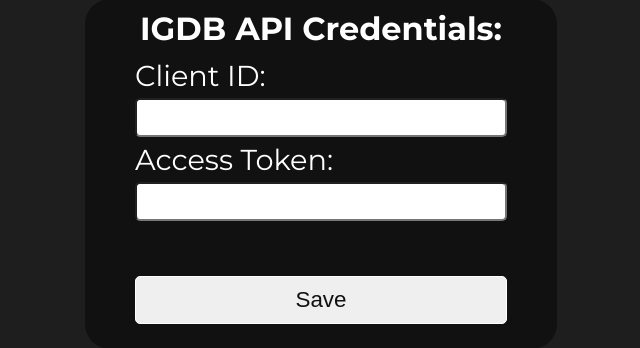
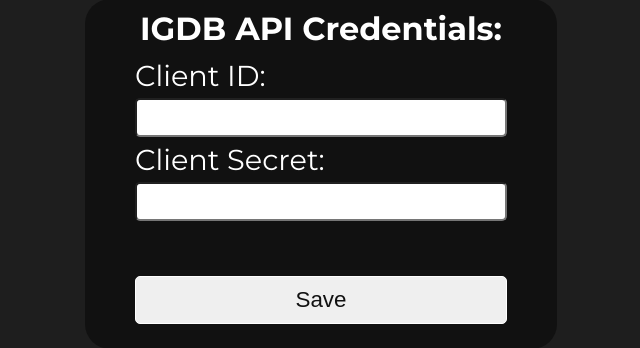
Before and after one commit to tj-browne/game-finder, a Django app: page /credentials/ in a window 1280 px wide. Shown: the part 217-565 px from the top of the page, without its empty margins (319-959 px from the left). Run offline with Django 5.2, Linux system fonts and the light colour scheme; parts of the project's set-up code (start-up, migrations or seed data) failed here and were passed over.

Commit message:
Add Client Secret Auth

```diff
--- a/main/forms.py
+++ b/main/forms.py
@@ -3,15 +3,20 @@ from django import forms
 
 class CredentialsForm(forms.Form):
     client_id = forms.CharField(label='Client ID', max_length=30, min_length=30, required=True)
-    access_token = forms.CharField(label='Access Token', widget=forms.PasswordInput, max_length=30, min_length=30,
-                                   required=True)
+    # access_token = forms.CharField(label='Access Token', widget=forms.PasswordInput, max_length=30, min_length=30)
+    client_secret = forms.CharField(label='Client Secret', widget=forms.PasswordInput, max_length=30, min_length=30, required=True)
 
     def clean(self):
         cleaned_data = super().clean()
         client_id = cleaned_data.get("client_id")
-        access_token = cleaned_data.get("access_token")
+        # access_token = cleaned_data.get("access_token")
+        client_secret = cleaned_data.get("client_secret")
 
-        if not client_id or not access_token:
-            raise forms.ValidationError("Client ID and Access Token are required.")
+        if not client_id:
+            raise forms.ValidationError("Client ID is invalid.")
+        # if not access_token:
+        #     raise forms.ValidationError("Access Token is invalid.")
+        if not client_secret:
+            raise forms.ValidationError("Client Secret is invalid.")
 
         return cleaned_data
--- a/main/templates/main/credentials.html
+++ b/main/templates/main/credentials.html
@@ -21,16 +21,18 @@
         <h1>IGDB API Credentials: </h1>
         <label for="client_id">Client ID:</label>
         <input type="text" id="client_id" name="client_id" required>
-        <label for="access_token">Access Token:</label>
-        <input type="password" id="access_token" name="access_token" required>
+{#        <label for="access_token">Access Token:</label>#}
+{#        <input type="password" id="access_token" name="access_token">#}
+        <label for="client_secret">Client Secret:</label>
+        <input type="password" id="client_secret" name="client_secret" required>
         <button type="submit">Save</button>
     </form>
     {% if form.errors %}
-    <div class="error">
-        {% for error in form.non_field_errors %}
-            <p>{{ error }}</p>
-        {% endfor %}
-    </div>
+        <div class="error">
+            {% for error in form.non_field_errors %}
+                <p>{{ error }}</p>
+            {% endfor %}
+        </div>
     {% endif %}
     {% if referer != request.build_absolute_uri %}
         <a class="back-button" href="{{ referer }}">Go Back</a>
--- a/main/views.py
+++ b/main/views.py
@@ -11,7 +11,7 @@ def home(request):
 
 
 def search_games(request):
-    if not request.session.get('client_id') or not request.session.get('access_token'):
+    if not request.session.get('client_id') or not request.session.get('client_secret'):
         return redirect('credentials')
 
     query = request.GET.get('query')
@@ -23,6 +23,7 @@ def search_games(request):
             games = api.get_games(query)
         except Exception as e:
             # API request errors
+            print(e)
             error_message = "Error fetching games. Please try again later or check API credentials."
 
     return render(request, 'main/search.html', {'games': games, 'error_message': error_message})
@@ -42,7 +43,8 @@ def set_credentials(request):
         form = CredentialsForm(request.POST)
         if form.is_valid():
             request.session['client_id'] = form.cleaned_data['client_id']
-            request.session['access_token'] = form.cleaned_data['access_token']
+            # request.session['access_token'] = form.cleaned_data['access_token']
+            request.session['client_secret'] = form.cleaned_data['client_secret']
             return redirect('search')
     else:
         form = CredentialsForm()
```
Also changed, not shown: main/api_service.py (+20 -3 lines), db.sqlite3.
